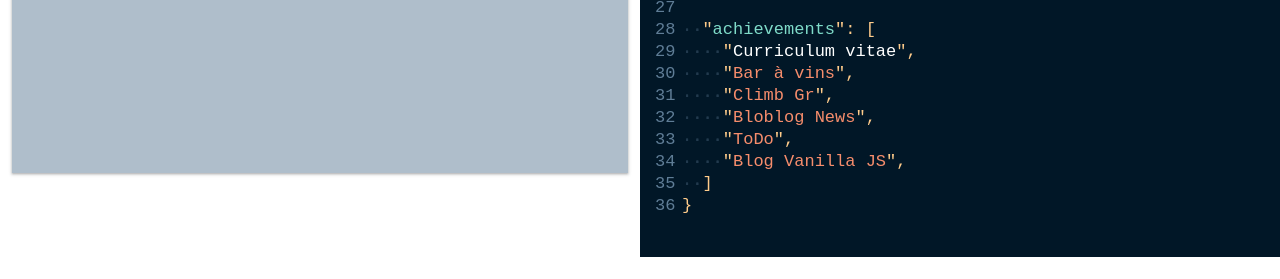
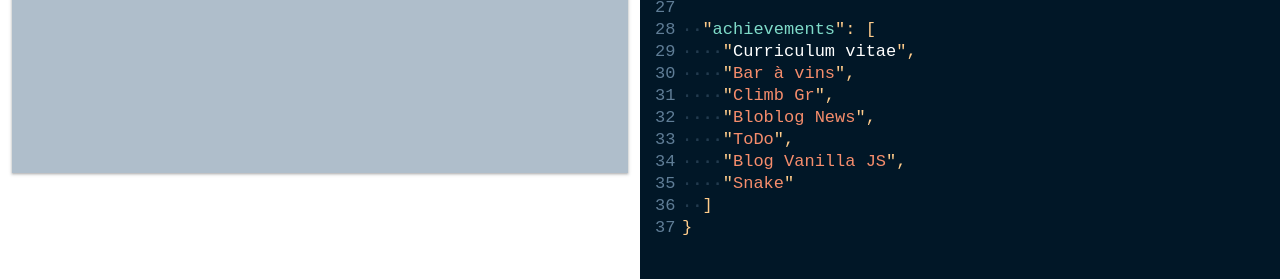
Before and after one commit to thm-d/portfolio-thmd, a website: page index.html in a window 1280 px wide. Shown: the part 615-894 px from the top of the page. Before the commit the page ends 872 px from the top, so only its background shows below. Drawn offline with Linux system fonts and the light colour scheme; a web font is replaced by a local one.

Commit message:
update portfolio

```diff
--- a/index.html
+++ b/index.html
@@ -184,8 +184,13 @@
             >Blog Vanilla JS</span
           >",
         </p>
+        <p class="code-line">
+          <span class="tab">····</span>"<span class="project06 link c-6"
+            >Snake</span
+          >"
+        </p>
         <!-- <p class="code-line">
-          <span class="tab">····</span>"<span class="project06 link c-6"
+          <span class="tab">····</span>"<span class="project07 link c-6"
             >Blog Django</span
           >"
         </p> -->
--- a/index.js
+++ b/index.js
@@ -49,21 +49,30 @@ let projects = [
     content: `Lors de ce projet blog, un peu plus complexe à mettre en place, j'ai pu toujours avec Webpack et Babel m'initier à structurer mon project de manière plus professionnelle, en séparant mon code dans plusieurs fichiers afin de le rendre plus facile à maintenir.
     De plus, j'ai pu m'exercer au css avec sass et j'ai fait le choix de rester sur du javascript natif afin de bien en comprendre les mécanismes, avant de me lancer tête baissée sur les différents frameworks à disposition.`,
   },
-  // {
-  //   title: "Blog Django",
-  //   display: false,
-  //   link: "http://thomas-dauriac.fr/django-blog",
-  //   img: "https://images.unsplash.com/photo-1658223255517-6a0b475fdd7f?ixlib=rb-1.2.1&ixid=MnwxMjA3fDB8MHxlZGl0b3JpYWwtZmVlZHwxMnx8fGVufDB8fHx8&auto=format&fit=crop&w=500&q=60",
-  //   content: `Ce dernier projet est un peu différent, j'ai pu y pratiquer le langage Python avec l'aide d'un de ces frameworks bien connu, à savoir Django.
-  //   Cela m'a permis aussi de travailler un langage différent de celui que j'utilise en général et d'étendre un peu plus mon champ des possibilités.`,
-  // },
+  {
+    title: "Snake",
+    display: false,
+    link: "http://thomas-dauriac.fr:3310",
+    img: "https://images.unsplash.com/photo-1658223255517-6a0b475fdd7f?ixlib=rb-1.2.1&ixid=MnwxMjA3fDB8MHxlZGl0b3JpYWwtZmVlZHwxMnx8fGVufDB8fHx8&auto=format&fit=crop&w=500&q=60",
+    content: `Génération 2000, on a sans doute tous connu le Nokia 3310 et son jeu emblématique du serpent.
+    Ce petit projet m'a permis de continuer à éveiller ma logique de programmation et de manipuler de plus près l'API Canvas, bien utile ici.
+    Le jeu s'adaptera à tous les tailles d'écrans et j'espère que vous amuserez bien quelques minutes.
+    À vos claviers, ENJOY !!`,
+  },
 ];
 
 const body = document.querySelector("body");
 let calc;
 let modal;
 
-const array = [project01, project02, project03, project04, project05];
+const array = [
+  project01,
+  project02,
+  project03,
+  project04,
+  project05,
+  project06,
+];
 
 const container = document.querySelector(".container");
 
```
Also changed, not shown: assets/bloblog-news.jpg.
